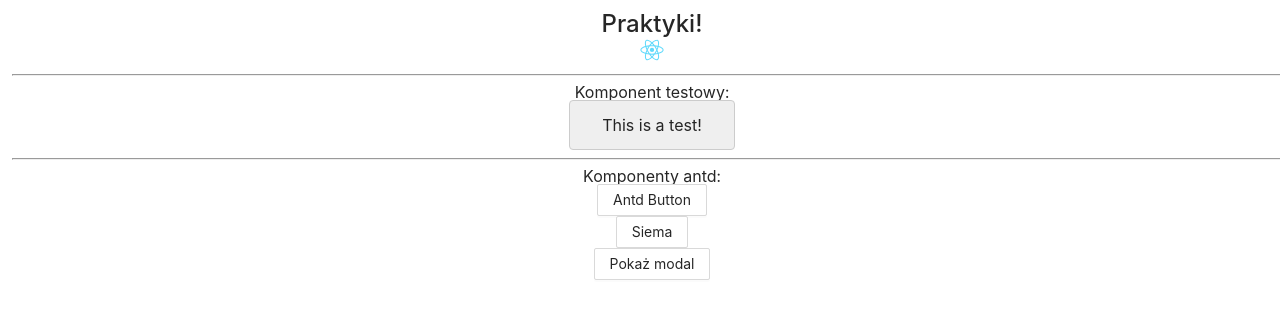
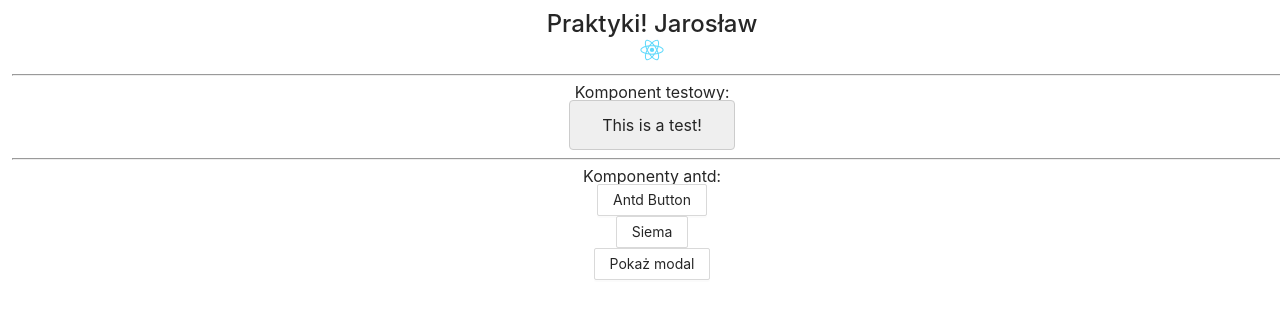
Before and after one commit to wonderlul/SkillMeter, a React (Create React App) app: page / in a window 1280 px wide. Shown: the top 318 px of the page. Built offline with nearby package versions, Linux system fonts and the light colour scheme.

Commit message:
first fight

```diff
--- a/src/App.tsx
+++ b/src/App.tsx
@@ -1,15 +1,15 @@
-import React, { useState } from 'react';
-import logo from './logo.svg';
-import { DemoButton } from './components/DemoButton/DemoButton';
-import { Button, Popover, Modal } from 'antd';
-import './App.scss';
+import React, { useState } from "react";
+import logo from "./logo.svg";
+import { DemoButton } from "./components/DemoButton/DemoButton";
+import { Button, Popover, Modal } from "antd";
+import "./App.scss";
 
 export const App = () => {
   const [modalShown, setModalShown] = useState<boolean>(false);
   return (
     <div className="App">
       <header className="App-header">
-        <h1>Praktyki!</h1>
+        <h1>Praktyki! Jarosław</h1>
         <img width={40} alt="" src={logo} />
       </header>
       <hr />
```
